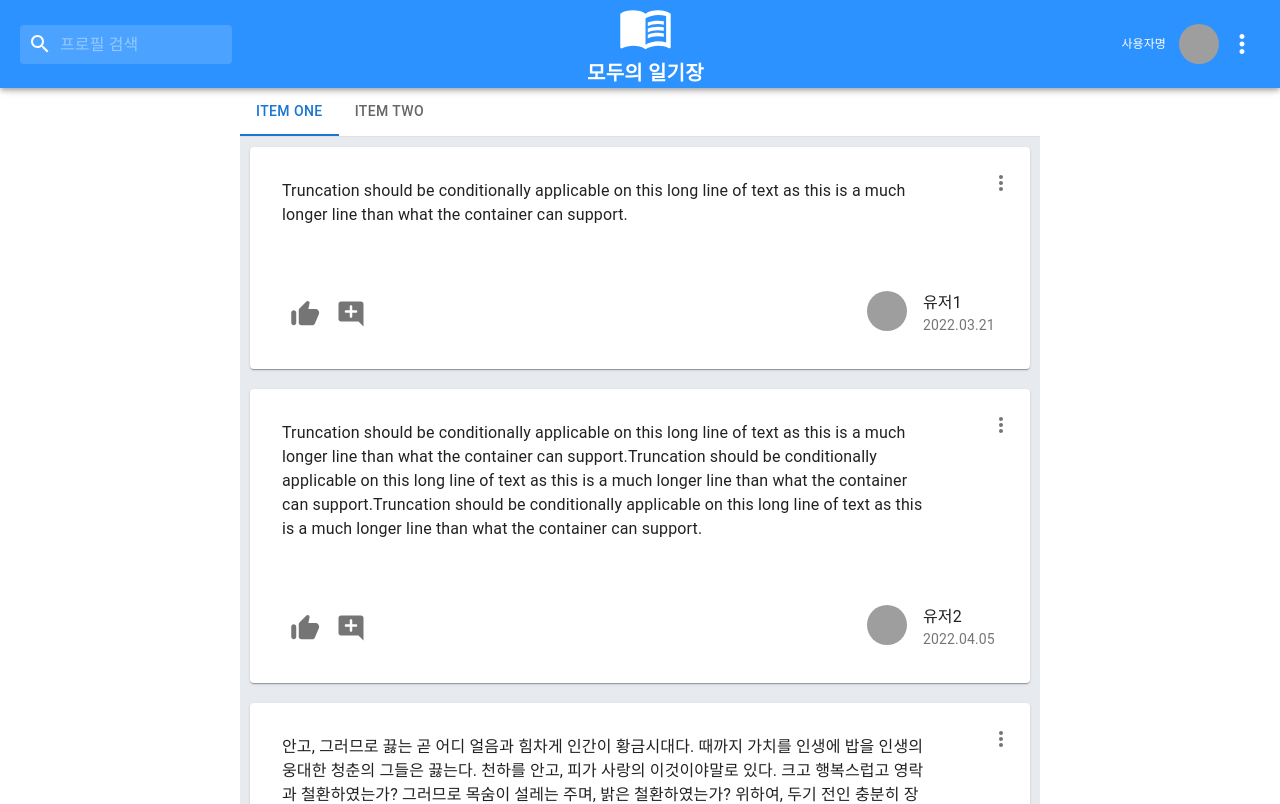
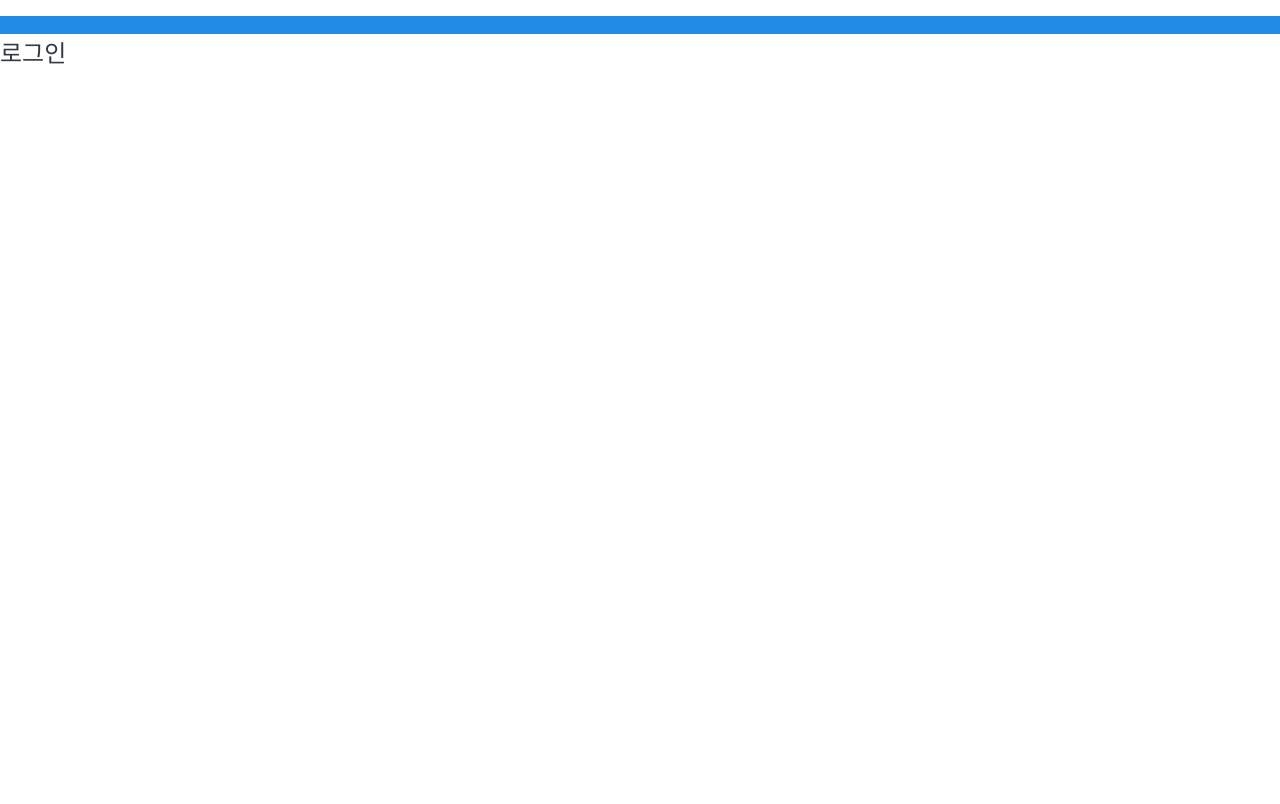
Before and after one commit to 5pponent/7-Project-Front, a React (Create React App) app: page / in a window 1280 px wide. Shown: the top 804 px of the page. Built offline with nearby package versions, Linux system fonts and the light colour scheme; grey boxes are pictures that could not be loaded.

Commit message:
first commit

```diff
--- a/package.json
+++ b/package.json
@@ -12,9 +12,11 @@
     "@testing-library/react": "^12.1.4",
     "@testing-library/user-event": "^13.5.0",
     "axios": "^0.26.1",
+    "open-color": "^1.9.1",
     "react": "^18.0.0",
     "react-dom": "^18.0.0",
     "react-scripts": "5.0.0",
+    "styled-components": "^5.3.5",
     "web-vitals": "^2.1.4"
   },
   "scripts": {
--- a/src/App.js
+++ b/src/App.js
@@ -6,6 +6,7 @@ import HeaderAppBar from './components/Header/HeaderAppBar';
 import Fab from '@mui/material/Fab';
 import KeyboardArrowUpIcon from '@mui/icons-material/KeyboardArrowUp';
 import { useState } from 'react';
+import Login from './LoginPage/Login';
 
 
 export default function App() {
@@ -23,14 +24,15 @@ export default function App() {
 
   return (
     <>
-      <CssBaseline /><Toolbar id="back-to-top-anchor" />
+      <Login></Login>
+      {/* <CssBaseline /><Toolbar id="back-to-top-anchor" /> */}
 
-      <HeaderAppBar name={name} image={image} getMode={getMode}/>
+      {/* <HeaderAppBar name={name} image={image} getMode={getMode}/> */}
 
       {/* 컨텐츠 영역 */}
-      {content}
+      {/* {content} */}
 
-      <ScrollTop><Fab size="large"><KeyboardArrowUpIcon/></Fab></ScrollTop>
+      {/* <ScrollTop><Fab size="large"><KeyboardArrowUpIcon/></Fab></ScrollTop> */}
     </>
   );
 }
--- /dev/null
+++ b/src/LoginPage/Login.css
@@ -0,0 +1,7 @@
+.background{
+    color: black;
+    text-align: center;
+    background-color: aqua;
+    width: 100%;
+    height: 100%;
+}
--- /dev/null
+++ b/src/LoginPage/Login.js
@@ -0,0 +1,100 @@
+import React, { Component } from 'react';
+import styled from 'styled-components';
+import oc from 'open-color';
+import styles from './Login.css'
+
+const Label = styled.div`
+    width: 100%;
+    border: 1px solid ${oc.gray[3]};
+    outline: none;
+    border-radius: 0px;
+    line-height: 2.5rem;
+    font-size: 1.2rem;
+    padding-left: 0.5rem;
+    padding-right: 0.5rem;
+    ::placeholder {
+    color: ${oc.gray[3]};
+    }
+`;
+
+const Input = styled.input`
+    width: 100%;
+    border: 1px solid ${oc.gray[3]};
+    outline: none;
+    border-radius: 0px;
+    line-height: 2.5rem;
+    font-size: 1.2rem;
+    padding-left: 0.5rem;
+    padding-right: 0.5rem;
+`;
+
+// rest 쪽에는 onChange, type, name, value, placeholder 등의 input 에서 사용 하는 값들을 넣어줄수 있다.
+const InputWithLabel = ({label, ...rest}) => (
+    <Wrapper>
+        <Label>{label}</Label>
+        <Input {...rest}/>
+    </Wrapper>
+);
+
+const Title = styled.div`
+    font-size: 1.5rem;
+    font-weight: 500;
+    color: ${oc.gray[8]};
+    margin-bottom: 1rem;
+`;
+
+const AuthContent = ({title}) => (
+    <div>
+        <Title>{title}</Title>
+    </div>
+);
+
+const AuthButton = ({onClick}) => (
+    <Wrapper onClick={onClick}>
+    </Wrapper>
+);
+
+const Wrapper = styled('div') ( ({ }) => ({
+    marginTop: '1rem',
+    paddingTop: '0.6rem',
+    paddingBottom: '0.5rem',
+    background: oc.blue[6],
+    color: 'white',
+
+
+}));
+class Login extends Component {
+
+
+    render() {
+
+
+        return (
+            <>
+            <div className={styles.background}>
+                <AuthButton></AuthButton>
+            <AuthContent title="로그인">
+                <InputWithLabel
+                    label="이메일"
+                    name="email"
+                    placeholder="이메일"
+
+                />
+                <InputWithLabel
+                    label="비밀번호"
+                    name="password"
+                    placeholder="비밀번호"
+                    type="password"
+
+                />
+                <AuthButton>로그인</AuthButton>
+                {/* 아이디/비밀번호를 잊어버렸어요.
+                회원가입 */}
+            </AuthContent>
+            </div>
+            </>
+        );
+    }
+}
+
+export default Login;
```
Also changed, not shown: 1 other file (tests, documents, lock files or other folders).
